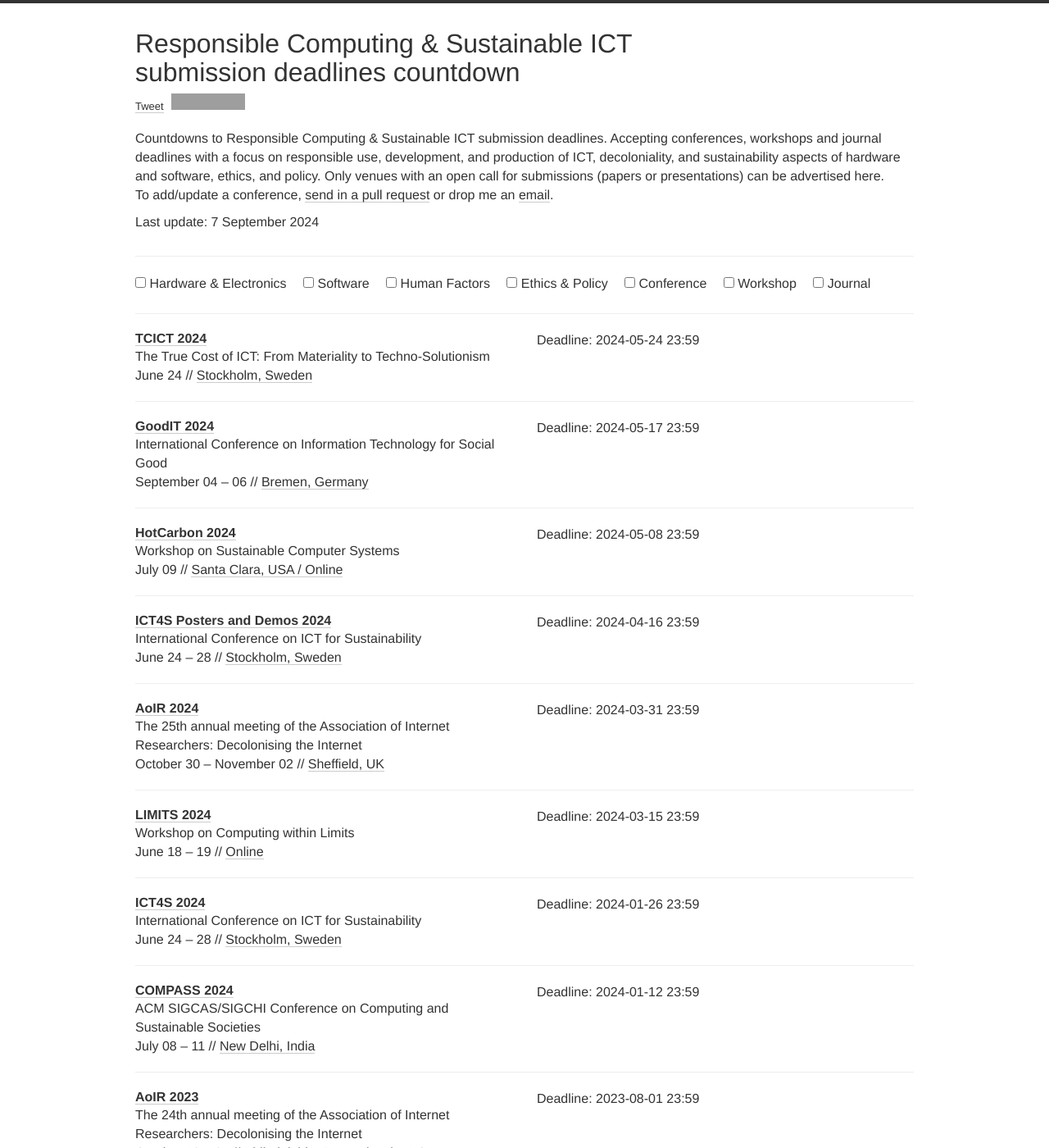
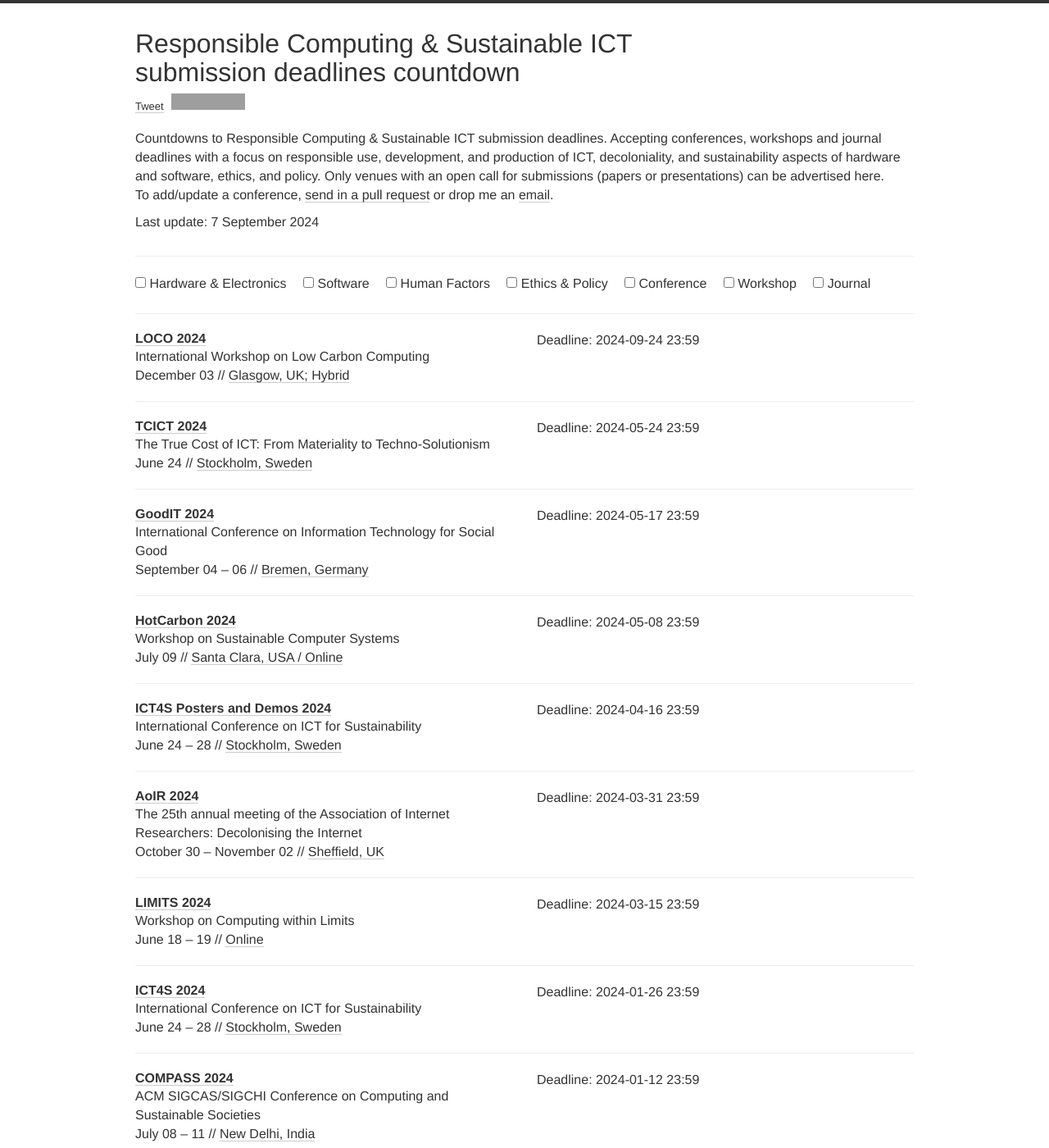
Before and after one commit to responsible-computing/responsible-computing.github.io, a Jekyll site: the page built from index.html, in a window 1280 px wide and 1400 px high. Shown: the whole window at 82% size. Built offline with Jekyll 4.4.1, drawn with Linux system fonts in a browser that asks for light colours; nearby versions of some CDN libraries; comment, search, counter and statistics services are not loaded; some of the changed text lies outside the part shown; grey boxes are pictures that could not be loaded.

Commit message:
added two workshops

```diff
--- a/_data/conferences.yml
+++ b/_data/conferences.yml
@@ -2,6 +2,16 @@
 # Workshops and Conferences
 
 ## 2024
+
+- name: LOCO
+  year: 2024
+  date: "December 03"
+  description: "International Workshop on Low Carbon Computing"
+  link: https://www.sicsa.ac.uk/loco/loco2024/
+  deadline:
+    - "2024-09-24 23:59"
+  place: Glasgow, UK; Hybrid
+  tags: [HARD, SOFT, SHOP]
 
 - name: TCICT
   year: 2024
@@ -83,6 +93,15 @@
   place: New Delhi, India
   tags: [HARD, SOFT, ETPO, CONF]
 
+- name: PROPL
+  year: 2024
+  date: "January 20"
+  description: "Programming for the Planet"
+  link: https://popl24.sigplan.org/home/propl-2024
+  deadline:
+    - "2023-11-24 23:59"
+  place: London, UK
+  tags: [SOFT, SHOP]
 
 
 ## 2023 and earlier
```
